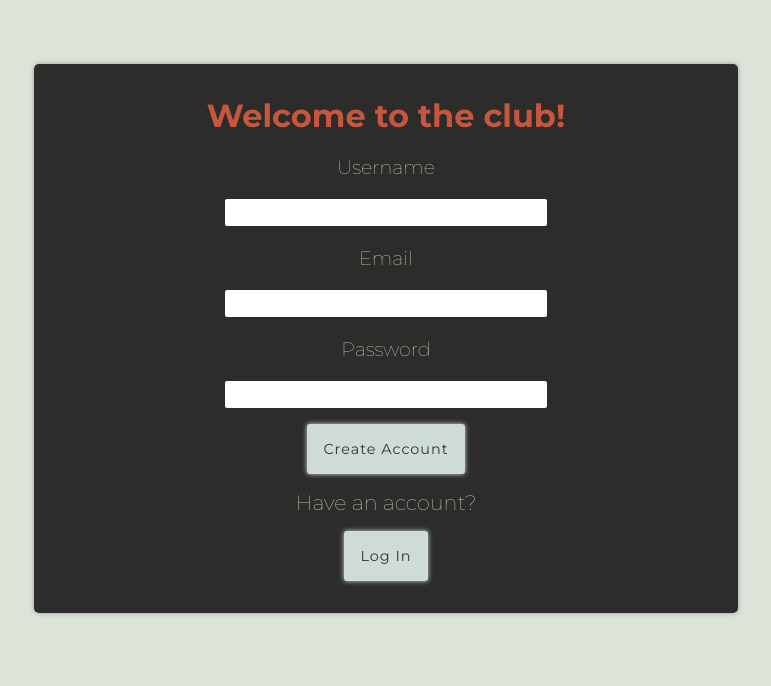
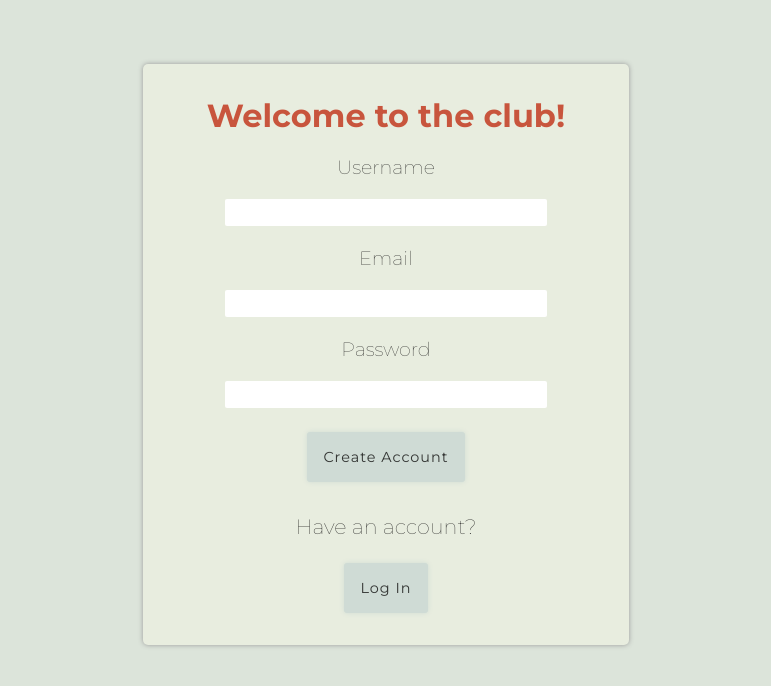
Before and after one commit to christiananagnostou/neo-logos, a React (Create React App) app in the folder frontend/: page /create-account in a window 1280 px wide. Shown: the top 686 px of the page, without its empty margins (254-1025 px from the left). Built offline with nearby package versions, Linux system fonts and the light colour scheme.

Commit message:
remove voting from word details / ux improvements

```diff
--- a/frontend/src/components/createAccount/CreateAccount.js
+++ b/frontend/src/components/createAccount/CreateAccount.js
@@ -96,13 +96,13 @@ function UserLogin() {
           value={newAccountCreds.password}
           required
         />
-        <button type="submit" className="create-account btn">
+        <button type="submit" className="form-btn">
           Create Account
         </button>
       </form>
       <h3>Have an account?</h3>
       <Link to="/user-login">
-        <button className="login btn">Log In</button>
+        <button className="form-btn">Log In</button>
       </Link>
     </CreateAccountFormContainer>
   );
@@ -110,10 +110,10 @@ function UserLogin() {
 
 const CreateAccountFormContainer = styled(motion.div)`
   box-shadow: 0 0 5px ${({ theme }) => theme.shadow};
-  background: ${({ theme }) => theme.medText};
-  color: ${({ theme }) => theme.lightBg};
+  background: ${({ theme }) => theme.lightBg};
+  color: ${({ theme }) => theme.darkText};
 
-  width: 55%;
+  width: fit-content;
   margin: 4rem auto;
   padding: 2rem 4rem;
   display: flex;
@@ -129,6 +129,7 @@ const CreateAccountFormContainer = styled(motion.div)`
     flex-direction: column;
     align-items: center;
     gap: 1rem;
+    margin-bottom: 1rem;
     h1 {
       color: ${({ theme }) => theme.gold};
     }
@@ -157,22 +158,10 @@ const CreateAccountFormContainer = styled(motion.div)`
         box-shadow: 0 0 5px ${({ theme }) => theme.shadow};
       }
     }
-    button {
-      width: fit-content;
-      margin: 1rem auto;
-      padding: 0.5rem;
-      border: none;
-      border-radius: 5px;
-      box-shadow: 0 0 5px rgb(125, 150, 204);
-      background-color: rgb(226, 238, 250);
-      transition: all 0.2s ease-in-out;
-      &:hover {
-        background-color: rgb(195, 221, 245);
-      }
-    }
   }
 
-  .btn {
+  .form-btn {
+    margin-top: 0.5rem;
     letter-spacing: 1px;
     font-weight: 400;
     font-family: "Montserrat", sans-serif;
@@ -183,7 +172,6 @@ const CreateAccountFormContainer = styled(motion.div)`
     border-radius: 3px;
     border: none;
     padding: 1rem;
-    margin: 0 0.25rem;
     text-align: center;
     cursor: pointer;
     transition: all 0.2s ease-in-out;
@@ -192,6 +180,11 @@ const CreateAccountFormContainer = styled(motion.div)`
       font-weight: 400;
     }
   }
+  @media (max-width: 700px) {
+    background: ${({ theme }) => theme.medBg};
+    width: 100%;
+    box-shadow: none;
+  }
 `;
 
 export default UserLogin;
--- a/frontend/src/components/heading/AccountInfo.js
+++ b/frontend/src/components/heading/AccountInfo.js
@@ -1,4 +1,4 @@
-import React, { useState } from "react";
+import React, { useState, useEffect, useRef } from "react";
 // Redux
 import { useSelector, useDispatch } from "react-redux";
 import { toggleNightMode } from "../../redux/actions/userActions";
@@ -11,22 +11,43 @@ import styled from "styled-components";
 import { motion } from "framer-motion";
 
 function AccountInfo() {
+  //Redux
   const dispatch = useDispatch();
   const user = useSelector((state) => state.user);
-
+  // Local State
   const [displayAccountInfo, setDisplayAccountInfo] = useState(false);
+  // Ref
+  const wrapperRef = useRef();
 
   // Display info on click
   const handleIconClick = (e) => {
+    console.log("toggle");
     setDisplayAccountInfo((prev) => !prev);
   };
+
   // Toggle Night Mode
   const toggleMode = () => {
     dispatch(toggleNightMode());
   };
 
+  useEffect(() => {
+    const clickListener = (e) => {
+      if (wrapperRef.current && !wrapperRef.current.contains(e.target)) {
+        setDisplayAccountInfo(false);
+        console.log("closed");
+      }
+    };
+
+    // Attach event listner
+    displayAccountInfo && document.addEventListener("click", clickListener, true);
+
+    return () => {
+      document.removeEventListener("click", clickListener, true);
+    };
+  }, [displayAccountInfo]);
+
   return (
-    <AccountInfoContainer>
+    <AccountInfoContainer ref={wrapperRef}>
       <div className="icon-container" onClick={handleIconClick}>
         <ArrowDropDown className={displayAccountInfo ? "arrow-icon rotated-arrow" : "arrow-icon"} />
         <AccountBox className="box-icon" />
--- a/frontend/src/components/heading/SearchBar.js
+++ b/frontend/src/components/heading/SearchBar.js
@@ -42,6 +42,7 @@ function SearchBar() {
     setTerm(e.target.value);
   };
 
+  useEffect(() => {
     const clickListener = (e) => {
       if (e.target.classList[0] === "search-input") {
         // user is active in search input
@@ -53,12 +54,11 @@ function SearchBar() {
       }
     };
 
-  useEffect(() => {
-    if (searchBarActive) {
-      window.addEventListener("click", clickListener, true);
-    }
+    // Attach event listner
+    searchBarActive && document.addEventListener("click", clickListener, true);
+
     return () => {
-      window.removeEventListener("click", clickListener, true);
+      document.removeEventListener("click", clickListener, true);
     };
   }, [searchBarActive]);
 
--- a/frontend/src/components/userLogin/UserLogin.js
+++ b/frontend/src/components/userLogin/UserLogin.js
@@ -64,13 +64,13 @@ function UserLogin() {
           value={loginCreds.password}
           required
         />
-        <button type="submit" className="login btn">
+        <button type="submit" className="form-btn">
           Log In
         </button>
       </form>
       <h3>Need an account?</h3>
       <Link to="/create-account">
-        <button className="create-account btn">Create Account</button>
+        <button className="form-btn">Create Account</button>
       </Link>
     </LoginFormContainer>
   );
@@ -78,8 +78,8 @@ function UserLogin() {
 
 const LoginFormContainer = styled(motion.div)`
   box-shadow: 0 0 5px ${({ theme }) => theme.shadow};
-  background: ${({ theme }) => theme.medText};
-  color: ${({ theme }) => theme.lightBg};
+  background: ${({ theme }) => theme.lightBg};
+  color: ${({ theme }) => theme.darkText};
 
   width: fit-content;
   margin: 4rem auto;
@@ -88,6 +88,7 @@ const LoginFormContainer = styled(motion.div)`
   flex-direction: column;
   justify-content: center;
   align-items: center;
+  text-align: center;
   border-radius: 5px;
   gap: 1rem;
   form {
@@ -95,6 +96,7 @@ const LoginFormContainer = styled(motion.div)`
     flex-direction: column;
     align-items: center;
     gap: 1rem;
+    margin-bottom: 1rem;
     h1 {
       color: ${({ theme }) => theme.gold};
     }
@@ -122,7 +124,8 @@ const LoginFormContainer = styled(motion.div)`
     }
   }
 
-  .btn {
+  .form-btn {
+    margin-top: 0.5rem;
     letter-spacing: 1px;
     font-weight: 400;
     font-family: "Montserrat", sans-serif;
@@ -133,7 +136,6 @@ const LoginFormContainer = styled(motion.div)`
     border-radius: 3px;
     border: none;
     padding: 1rem;
-    margin: 0 0.25rem;
     text-align: center;
     cursor: pointer;
     transition: all 0.2s ease-in-out;
@@ -142,6 +144,12 @@ const LoginFormContainer = styled(motion.div)`
       font-weight: 400;
     }
   }
+
+  @media (max-width: 700px) {
+    background: ${({ theme }) => theme.medBg};
+    width: 100%;
+    box-shadow: none;
+  } ;
 `;
 
 export default UserLogin;
--- a/frontend/src/components/wordDetails/WordDetails.js
+++ b/frontend/src/components/wordDetails/WordDetails.js
@@ -4,7 +4,6 @@ import { useHistory } from "react-router-dom";
 // Styling and Animation
 import styled from "styled-components";
 import { motion } from "framer-motion";
-import WordVotes from "../wordlist/WordVotes";
 // Utils
 import { timeConverter, capitalizeFirstLetter } from "../../utils/utils";
 
@@ -29,7 +28,6 @@ function WordDetails({ selectedWord }) {
             exit={{ opacity: 0 }}
             key={selectedWord._id}
           >
-            <WordVotes word={selectedWord} />
             <div className="details">
               <p className="word-word">{capitalizeFirstLetter(selectedWord.word)}</p>
               <p className="word-def">{selectedWord.def}</p>
@@ -68,7 +66,7 @@ const WordPage = styled(motion.div)`
   justify-content: flex-start;
   align-items: center;
   width: 40vw;
-  padding: 1rem 0;
+  padding: 1rem;
   .details {
     width: 100%;
     display: flex;
--- a/frontend/src/components/wordlist/WordVotes.js
+++ b/frontend/src/components/wordlist/WordVotes.js
@@ -39,13 +39,16 @@ function WordVotes({ word }) {
     if (!loggedIn) {
       alert("no voting unless logged in");
     } else {
+      console.log("switch one");
       switch (direction) {
         case "up":
           if (userDownvotedWord) {
+            // was previously downvoted
             dispatch(toggleUserDownvote(_id, word._id));
             dispatch(voteOnWord(word._id, "up 2"));
             setUserUpvotedWord(true);
           } else if (userUpvotedWord) {
+            // was previously upvoted
             dispatch(voteOnWord(word._id, "down 1"));
             setUserUpvotedWord(false);
           } else {
@@ -53,6 +56,7 @@ function WordVotes({ word }) {
             dispatch(voteOnWord(word._id, "up 1"));
             setUserUpvotedWord(true);
           }
+          // remove any downvote and dispatch a upvotedWord to User
           dispatch(toggleUserUpvote(_id, word._id));
           setUserDownvotedWord(false);
           break;
@@ -72,8 +76,8 @@ function WordVotes({ word }) {
             setUserDownvotedWord(true);
           }
           // remove any upvote and dispatch a downvotedWord to User
+          dispatch(toggleUserDownvote(_id, word._id));
           setUserUpvotedWord(false);
-          dispatch(toggleUserDownvote(_id, word._id));
           break;
         default:
           break;
```
Also changed, not shown: 1 other file (tests, documents, lock files or other folders). Lines whose indentation alone changed are shown as unchanged.
